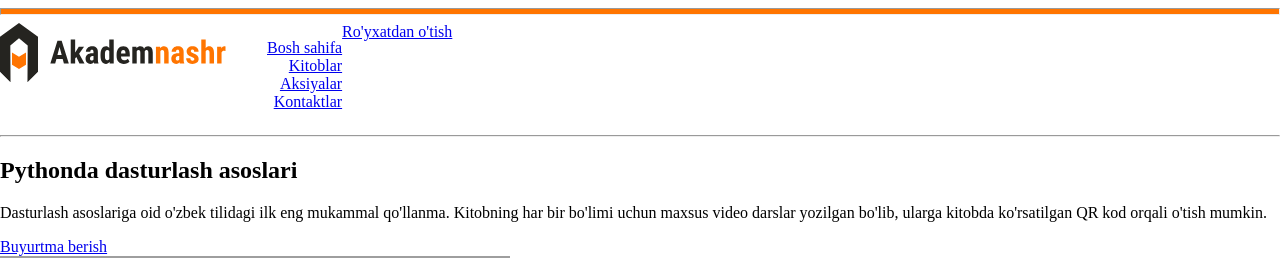
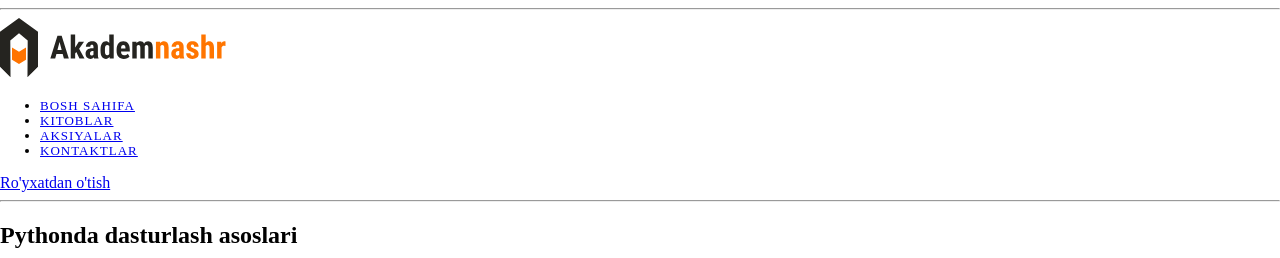
Before and after one commit to Khurshiddd/galere, a plain HTML site: page index.html in a window 1280 px wide. Shown: the top 258 px of the page. Drawn offline with Linux system fonts and the light colour scheme; grey boxes are pictures that could not be loaded.

Commit message:
site still

```diff
--- a/style.css
+++ b/style.css
@@ -3,22 +3,14 @@
     padding: 0;
 }
 .header{
-    display: flex;
-}
-.hr{
-    height: 5px;
-    background-color: #FF7500;
-}
-.navigation ul{
-    /* display: flex;
-    justify-content: space-between; */
-    display: flex;
-}
-nav{
-
+    background-color: #ffffff;
 }
 .nav-li{
-    display: flex;
-    justify-content: flex-end;
+    font-weight: 500;
+    font-size: 13px;
+    line-height: 15px;
+    letter-spacing: 1px;
+    text-transform: uppercase;
     text-decoration: none;
+    color: #000;
 }
```
